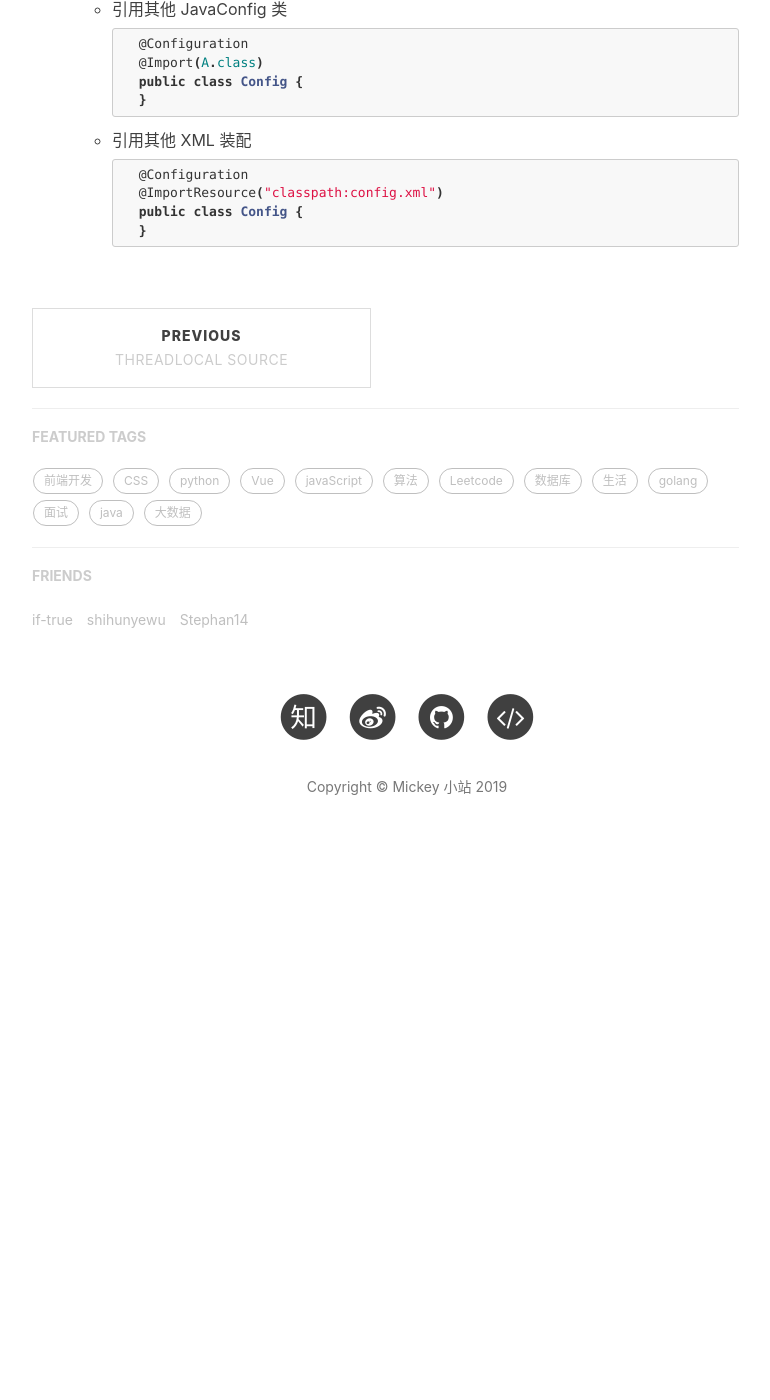
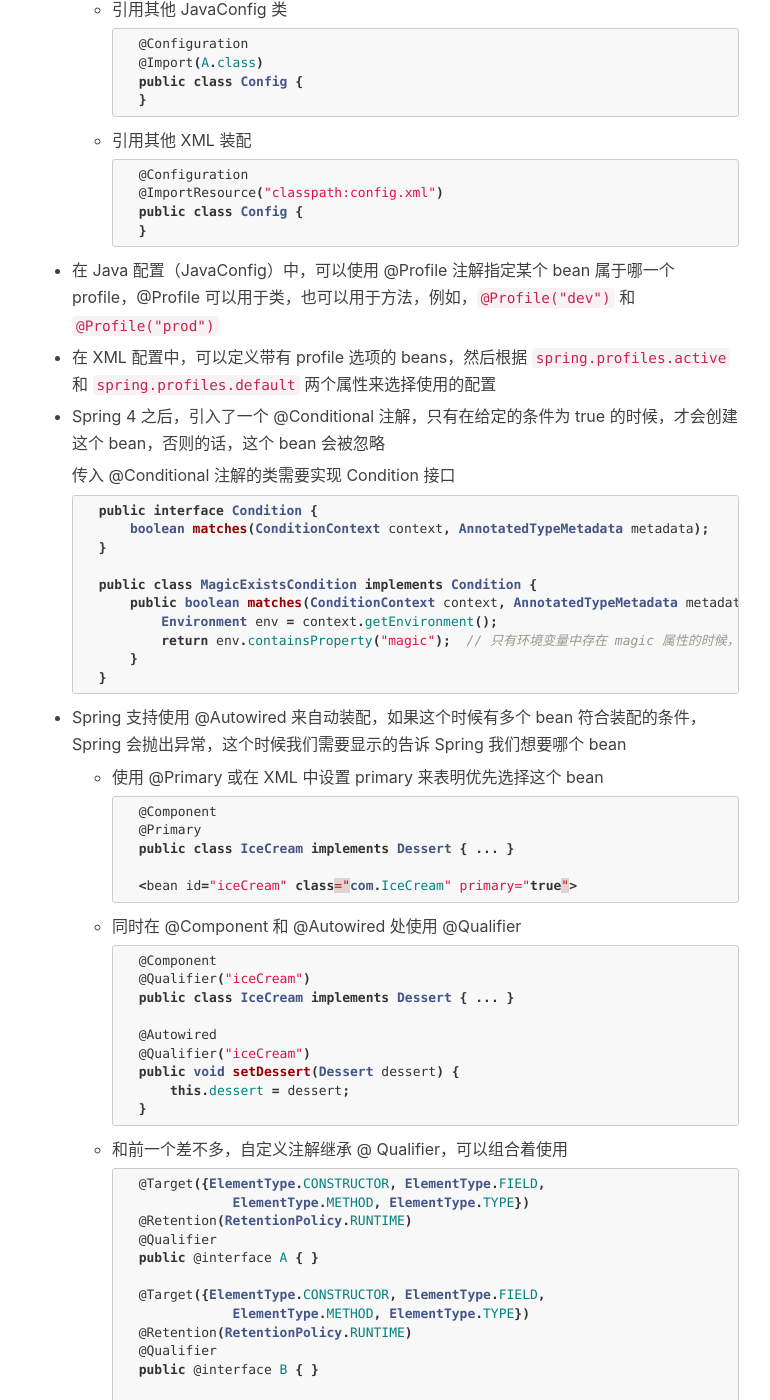
Before and after one commit to mickey0524/mickey0524.github.io, a Jekyll site: the page built from _posts/2019-11-16-begin-spring.md, in a window 1280 px wide and 1400 px high, scrolled down 4012 px. Shown: the whole window, without its empty margins (233-1003 px from the left). Built offline with Jekyll 4.4.1, drawn with Linux system fonts in a browser that asks for light colours; nearby versions of some CDN libraries; comment, search, counter and statistics services are not loaded; before the commit the page ends 4875 px from its top, so only the background shows below that; some of the changed text lies outside the part shown.

Commit message:
feat(spring): update spring

````diff
--- a/_posts/2019-11-16-begin-spring.md
+++ b/_posts/2019-11-16-begin-spring.md
@@ -211,3 +211,127 @@ tags:
 		public class Config {
 		}
 		```
+
+* 在 Java 配置（JavaConfig）中，可以使用 @Profile 注解指定某个 bean 属于哪一个 profile，@Profile 可以用于类，也可以用于方法，例如，`@Profile("dev")` 和 `@Profile("prod")`
+
+* 在 XML 配置中，可以定义带有 profile 选项的 beans，然后根据 `spring.profiles.active` 和 `spring.profiles.default` 两个属性来选择使用的配置
+
+* Spring 4 之后，引入了一个 @Conditional 注解，只有在给定的条件为 true 的时候，才会创建这个 bean，否则的话，这个 bean 会被忽略
+
+	传入 @Conditional 注解的类需要实现 Condition 接口
+
+	```java
+	public interface Condition {
+		boolean matches(ConditionContext context, AnnotatedTypeMetadata metadata);
+	}
+
+	public class MagicExistsCondition implements Condition {
+		public boolean matches(ConditionContext context, AnnotatedTypeMetadata metadata) {
+			Environment env = context.getEnvironment();
+			return env.containsProperty("magic");  // 只有环境变量中存在 magic 属性的时候，才返回 true，bean 才被加载
+		}
+	}
+	```
+
+* Spring 支持使用 @Autowired 来自动装配，如果这个时候有多个 bean 符合装配的条件，Spring 会抛出异常，这个时候我们需要显示的告诉 Spring 我们想要哪个 bean
+
+	* 使用 @Primary 或在 XML 中设置 primary 来表明优先选择这个 bean
+
+		```java
+		@Component
+		@Primary
+		public class IceCream implements Dessert { ... }
+
+		<bean id="iceCream" class="com.IceCream" primary="true">
+		```
+
+	* 同时在 @Component 和 @Autowired 处使用 @Qualifier
+
+		```java
+		@Component
+		@Qualifier("iceCream")
+		public class IceCream implements Dessert { ... }
+
+		@Autowired
+		@Qualifier("iceCream")
+		public void setDessert(Dessert dessert) {
+			this.dessert = dessert;
+		}
+		```
+
+	* 和前一个差不多，自定义注解继承 @ Qualifier，可以组合着使用
+
+		```java
+		@Target({ElementType.CONSTRUCTOR, ElementType.FIELD,
+					ElementType.METHOD, ElementType.TYPE})
+		@Retention(RetentionPolicy.RUNTIME)
+		@Qualifier
+		public @interface A { }
+
+		@Target({ElementType.CONSTRUCTOR, ElementType.FIELD,
+					ElementType.METHOD, ElementType.TYPE})
+		@Retention(RetentionPolicy.RUNTIME)
+		@Qualifier
+		public @interface B { }
+
+		@Target({ElementType.CONSTRUCTOR, ElementType.FIELD,
+					ElementType.METHOD, ElementType.TYPE})
+		@Retention(RetentionPolicy.RUNTIME)
+		@Qualifier
+		public @interface C { }
+
+		@Component
+		@A
+		@B
+		public class IceCream implements Dessert { ... }
+
+		@Autowired
+		@A
+		@B
+		public void setDessert(Dessert dessert) {
+			this.dessert = dessert;
+		}
+		```
+
+* Spring 中 bean 的作用域默认是单例，我们前面也讲到过，但是有时候我们可以选择其他作用域，可以使用 @Scope 来修改 bean 的作用域，或者在 XML 中设置 scope
+
+	* 单例（Singleton）：在整个应用中，只创建 bean 的一个实例
+	* 原型（Prototype）：每次注入或者通过 Spring 应用上下文获取的时候，都会创建一个新的 bean 实例
+
+		```java
+		@Component
+		@Scope(ConfigurableBeanFactory.SCOPE_PROTOTYPE)
+		public class Notepad { ... }
+
+		<bean id="notepad" class="com.Notepad" scope="prototype" />
+		```
+
+	* 会话（Session）：在 Web 应用中，为每个会话创建一个 bean 实例
+
+		* 基于接口 —— 走动态代理
+
+			```java
+			@Scope(value=WebApplicationContext.SCOPE_SESSION,
+					 proxyMode=ScopedProxyMode.INTERFACES)
+
+			<bean id="cart"
+					class="com.Cart"
+					scope="session">
+				<aop:scoped-proxy proxy-target-class="false" />
+			</bean>
+			```
+
+		* 基于类 —— 走 CGLib
+
+			```java
+			@Scope(value=WebApplicationContext.SCOPE_SESSION,
+					 proxyMode=ScopedProxyMode.TARGET_CLASS)
+
+			<bean id="cart"
+					class="com.Cart"
+					scope="session">
+				<aop:scoped-proxy />
+			</bean>
+			```
+
+	* 请求（Request）：在 Web 应用中，为每个请求创建一个 bean 实例
````
